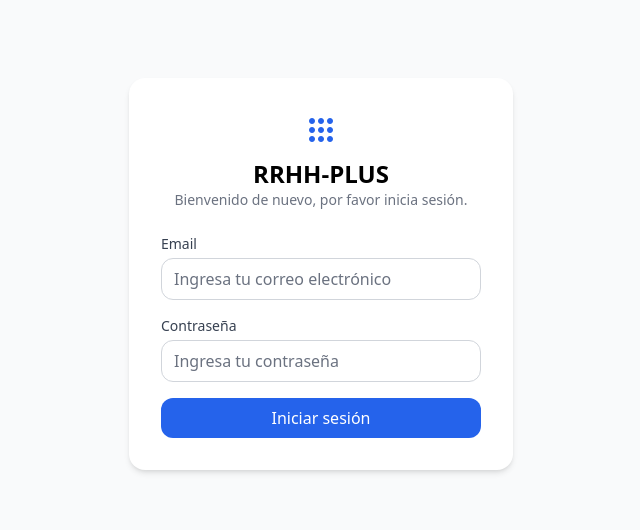
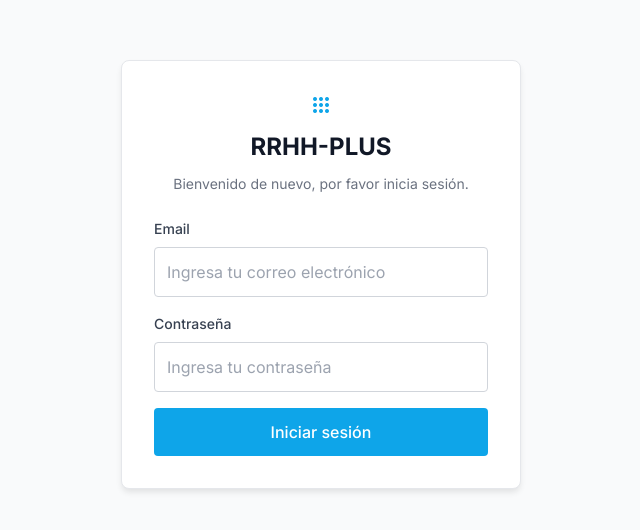
Before and after one commit to MatRark/react-rrhh-plus, a React (Vite) app: page / in a window 1280 px wide. Shown: the part 126-656 px from the top of the page, without its empty margins (319-959 px from the left). Built offline with nearby package versions, Linux system fonts and the light colour scheme.

Commit message:
style: aplicar hoja de estilos dedicada y ajustes visuales al modulo de inicio de sesion

```diff
--- a/src/pages/Login.jsx
+++ b/src/pages/Login.jsx
@@ -1,5 +1,6 @@
 import { useEffect, useState } from "react";
 import { useNavigate } from "react-router-dom";
+import "../styles/Login.css";
 
 export default function Login() {
 
@@ -50,27 +51,30 @@ export default function Login() {
   // Si el login fue exitoso, mostrar la pantalla de éxito
   if (loginSuccess) {
     return (
-      <div className="min-h-screen flex items-center justify-center bg-gray-50">
-        <div className="w-full max-w-sm bg-white rounded-xl shadow-md p-8">
-          <div className="text-center mb-6">
-            <div className="flex justify-center mb-4">
-              <div className="w-12 h-12 bg-green-100 rounded-full flex items-center justify-center">
-                <span className="material-symbols-outlined text-2xl text-green-600">
+      <div className="success-container">
+        <div className="success-card">
+          <div className="success-content">
+            <div className="success-icon-wrapper">
+              <div className="success-icon-circle">
+                <span className="material-symbols-outlined success-icon">
                   check
                 </span>
               </div>
             </div>
-            <h1 className="text-2xl font-bold text-green-600 mb-2">¡Inicio de sesión exitoso!</h1>
-            <p className="text-gray-700 mb-4">Bienvenido de nuevo. Serás redirigido al panel principal en unos segundos</p>
-            <div className="mb-4">
-              <p className="text-gray-600">Redirigiendo...</p>
-              <p className="text-blue-600 font-semibold">{countdown} segundos restantes</p>
+            <h1 className="success-title">¡Inicio de sesión exitoso!</h1>
+            <p className="success-description">
+              Bienvenido de nuevo. Serás redirigido al panel principal en unos segundos
+            </p>
+            <div className="redirect-info">
+              <p className="redirect-label">Redirigiendo...</p>
+              <p className="redirect-countdown">{countdown} segundos restantes</p>
             </div>
 
             {/* Barra de progreso */}
-            <div className="w-full bg-gray-200 rounded-full h-2">
-              <div className="bg-green-600 h-2 rounded-full transition-all duration-1000 ease-linear"
-              style={{width: `${((3 - countdown ) /3) * 100}%` }}
+            <div className="progress-bar-container">
+              <div
+                className="progress-bar"
+                style={{width: `${((3 - countdown) / 3) * 100}%`}}
               ></div>
             </div>
           </div>
@@ -81,45 +85,44 @@ export default function Login() {
 
   // Pantalla normal de login
   return (
-    <div className="min-h-screen flex items-center justify-center bg-gray-50">
-      <div className="w-full max-w-sm bg-white rounded-xl shadow-md p-8">
-        <div className="text-center mb-6">
-          <div className="flex justify-center mb-2">
-            {/* Aqui va el icono */}
-            <span className="material-symbols-outlined text-4xl text-blue-600">
+    <div className="login-container">
+      <div className="login-card">
+        <div className="login-header">
+          <div className="login-icon">
+            <span className="material-symbols-outlined">
               apps
             </span>
           </div>
-          <h1 className="text-2xl font-bold">RRHH-PLUS</h1>
-          <p className="text-gray-500 text-sm">Bienvenido de nuevo, por favor inicia sesión.</p>
+          <h1 className="login-title">RRHH-PLUS</h1>
+          <p className="login-subtitle">
+            Bienvenido de nuevo, por favor inicia sesión.
+          </p>
         </div>
 
-        <form className="space-y-4" onSubmit={handleSubmit}>
-          <div>
+        <form className="login-form" onSubmit={handleSubmit}>
           {message && (
-                <div className={`p-3 rounded-md text-sm mb-3 +
-                ${messageType === 'error' ? 'bg-red-100 text-red-700' : 'bg-green-100 text-green-700'}`}>
+            <div className={`message-box ${messageType === 'error' ? 'message-error' : 'message-success'}`}>
               {message}
             </div>
           )}
-            <label className="block text-sm font-medium text-gray-700">Email</label>
+
+          <div className="form-group">
+            <label className="form-label">Email</label>
             <input
               type="text"
               placeholder="Ingresa tu correo electrónico"
-            className={`mt-1 w-full border rounded-lg px-3 py-2 focus:ring-2 focus:outline-none
-              ${messageType === 'error' && email === '' ? 'border-red-500' : 'border-gray-300 focus:ring-blue-500'}`}
+              className={`form-input ${messageType === 'error' && email === '' ? 'input-error' : ''}`}
               value={email}
               onChange={(e) => setEmail(e.target.value)}
             />
           </div>
 
-          <div>
-            <label className="block text-sm font-medium text-gray-700">Contraseña</label>
+          <div className="form-group">
+            <label className="form-label">Contraseña</label>
             <input
               type="password"
               placeholder="Ingresa tu contraseña"
-            className={`mt-1 w-full border rounded-lg px-3 py-2 focus:ring-2 focus:outline-none
-              ${messageType === 'error' && password === '' ? 'border-red-500' : 'border-gray-300 focus:ring-blue-500'}`}
+              className={`form-input ${messageType === 'error' && password === '' ? 'input-error' : ''}`}
               value={password}
               onChange={(e) => setPassword(e.target.value)}
             />
@@ -127,7 +130,7 @@ export default function Login() {
 
           <button
             type="submit"
-          className="w-full bg-blue-600 text-white py-2 rounded-lg hover:bg-blue-700 transition"
+            className="btn-primary"
           >
             Iniciar sesión
           </button>
--- /dev/null
+++ b/src/styles/Login.css
@@ -0,0 +1,317 @@
+/* Login.css - Estilos específicos siguiendo lineamientos UI/UX RHPlus */
+
+/* Variables de colores según lineamientos */
+:root {
+  /* Colores Primarios */
+  --primary-50: #f0f9ff;
+  --primary-500: #0ea5e9;
+  --primary-600: #0284c7;
+  --primary-700: #0369a1;
+
+  /* Colores Semánticos */
+  --success-500: #10b981;
+  --error-500: #ef4444;
+
+  /* Neutros */
+  --gray-50: #f9fafb;
+  --gray-100: #f3f4f6;
+  --gray-200: #e5e7eb;
+  --gray-300: #d1d5db;
+  --gray-400: #9ca3af;
+  --gray-500: #6b7280;
+  --gray-600: #4b5563;
+  --gray-700: #374151;
+  --gray-900: #111827;
+
+  /* Tipografía */
+  --text-xs: 0.75rem;
+  --text-sm: 0.875rem;
+  --text-base: 1rem;
+  --text-lg: 1.125rem;
+  --text-xl: 1.25rem;
+  --text-2xl: 1.5rem;
+
+  /* Espaciado */
+  --space-1: 0.25rem;
+  --space-2: 0.5rem;
+  --space-3: 0.75rem;
+  --space-4: 1rem;
+  --space-5: 1.25rem;
+  --space-6: 1.5rem;
+  --space-8: 2rem;
+
+  /* Bordes */
+  --radius-sm: 0.25rem;
+  --radius-md: 0.5rem;
+
+  /* Sombras */
+  --shadow-sm: 0 1px 2px 0 rgb(0 0 0 / 0.05);
+  --shadow-md: 0 4px 6px -1px rgb(0 0 0 / 0.1);
+}
+
+/* Contenedor principal del login */
+.login-container {
+  min-height: 100vh;
+  display: flex;
+  align-items: center;
+  justify-content: center;
+  background-color: var(--gray-50);
+  font-family: 'Inter', -apple-system, BlinkMacSystemFont, sans-serif;
+}
+
+/* Card del login */
+.login-card {
+  width: 100%;
+  max-width: 400px;
+  background: white;
+  border-radius: var(--radius-md);
+  padding: var(--space-8);
+  box-shadow: var(--shadow-md);
+  border: 1px solid var(--gray-200);
+}
+
+/* Header del login */
+.login-header {
+  text-align: center;
+  margin-bottom: var(--space-6);
+}
+
+.login-icon {
+  display: flex;
+  justify-content: center;
+  margin-bottom: var(--space-3);
+  color: var(--primary-500);
+  font-size: 2.5rem;
+}
+
+.login-title {
+  font-size: var(--text-2xl);
+  font-weight: 700;
+  color: var(--gray-900);
+  margin: 0 0 var(--space-2) 0;
+}
+
+.login-subtitle {
+  font-size: var(--text-sm);
+  color: var(--gray-500);
+  margin: 0;
+}
+
+/* Formulario */
+.login-form {
+  display: flex;
+  flex-direction: column;
+  gap: var(--space-4);
+}
+
+.form-group {
+  margin-bottom: 0;
+}
+
+.form-label {
+  display: block;
+  margin-bottom: var(--space-2);
+  font-weight: 500;
+  font-size: var(--text-sm);
+  color: var(--gray-700);
+}
+
+.form-input {
+  width: 100%;
+  padding: var(--space-3);
+  border: 1px solid var(--gray-300);
+  border-radius: var(--radius-sm);
+  font-size: var(--text-base);
+  color: var(--gray-900);
+  transition: all 0.2s ease-in-out;
+  line-height: 1.5;
+}
+
+.form-input::placeholder {
+  color: var(--gray-400);
+}
+
+.form-input:focus {
+  outline: none;
+  border-color: var(--primary-500);
+  box-shadow: 0 0 0 3px rgb(14 165 233 / 0.1);
+}
+
+.form-input.input-error {
+  border-color: var(--error-500);
+}
+
+.form-input.input-error:focus {
+  box-shadow: 0 0 0 3px rgb(239 68 68 / 0.1);
+}
+
+/* Mensajes de error/éxito */
+.message-box {
+  padding: var(--space-3);
+  border-radius: var(--radius-sm);
+  font-size: var(--text-sm);
+  margin-bottom: var(--space-4);
+  animation: slideIn 0.3s ease-out;
+}
+
+.message-error {
+  background-color: rgba(239, 68, 68, 0.1);
+  color: var(--error-500);
+  border: 1px solid rgba(239, 68, 68, 0.2);
+}
+
+.message-success {
+  background-color: rgba(16, 185, 129, 0.1);
+  color: var(--success-500);
+  border: 1px solid rgba(16, 185, 129, 0.2);
+}
+
+/* Botón primario */
+.btn-primary {
+  width: 100%;
+  background: var(--primary-500);
+  color: white;
+  padding: var(--space-3) var(--space-5);
+  border-radius: var(--radius-sm);
+  font-weight: 500;
+  font-size: var(--text-base);
+  border: none;
+  cursor: pointer;
+  transition: all 0.2s ease-in-out;
+}
+
+.btn-primary:hover {
+  background: var(--primary-600);
+}
+
+.btn-primary:active {
+  transform: scale(0.98);
+  background: var(--primary-700);
+}
+
+.btn-primary:focus {
+  outline: 2px solid var(--primary-500);
+  outline-offset: 2px;
+}
+
+.btn-primary:disabled {
+  opacity: 0.5;
+  cursor: not-allowed;
+}
+
+/* Pantalla de éxito */
+.success-container {
+  min-height: 100vh;
+  display: flex;
+  align-items: center;
+  justify-content: center;
+  background-color: var(--gray-50);
+}
+
+.success-card {
+  width: 100%;
+  max-width: 400px;
+  background: white;
+  border-radius: var(--radius-md);
+  padding: var(--space-8);
+  box-shadow: var(--shadow-md);
+  border: 1px solid var(--gray-200);
+}
+
+.success-content {
+  text-align: center;
+}
+
+.success-icon-wrapper {
+  display: flex;
+  justify-content: center;
+  margin-bottom: var(--space-5);
+}
+
+.success-icon-circle {
+  width: 3rem;
+  height: 3rem;
+  background-color: rgba(16, 185, 129, 0.1);
+  border-radius: 50%;
+  display: flex;
+  align-items: center;
+  justify-content: center;
+}
+
+.success-icon {
+  font-size: 1.5rem;
+  color: var(--success-500);
+}
+
+.success-title {
+  font-size: var(--text-2xl);
+  font-weight: 700;
+  color: var(--success-500);
+  margin: 0 0 var(--space-3) 0;
+}
+
+.success-description {
+  font-size: var(--text-base);
+  color: var(--gray-700);
+  margin: 0 0 var(--space-5) 0;
+  line-height: 1.5;
+}
+
+.redirect-info {
+  margin-bottom: var(--space-5);
+}
+
+.redirect-label {
+  font-size: var(--text-sm);
+  color: var(--gray-600);
+  margin: 0;
+}
+
+.redirect-countdown {
+  font-size: var(--text-base);
+  color: var(--primary-500);
+  font-weight: 600;
+  margin: var(--space-2) 0 0 0;
+}
+
+/* Barra de progreso */
+.progress-bar-container {
+  width: 100%;
+  background-color: var(--gray-200);
+  border-radius: var(--radius-sm);
+  height: 0.5rem;
+  overflow: hidden;
+}
+
+.progress-bar {
+  background: var(--success-500);
+  height: 100%;
+  border-radius: var(--radius-sm);
+  transition: width 1s linear;
+}
+
+/* Animaciones */
+@keyframes slideIn {
+  from {
+    opacity: 0;
+    transform: translateY(10px);
+  }
+  to {
+    opacity: 1;
+    transform: translateY(0);
+  }
+}
+
+/* Responsive */
+@media (max-width: 640px) {
+  .login-card,
+  .success-card {
+    margin: var(--space-4);
+    padding: var(--space-6);
+  }
+
+  .login-title,
+  .success-title {
+    font-size: var(--text-xl);
+  }
+}
```
Lines whose indentation alone changed are shown as unchanged.
